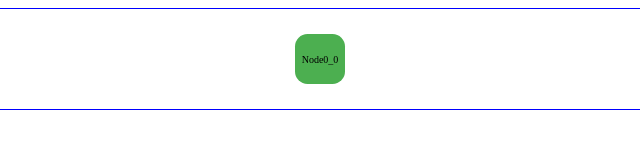
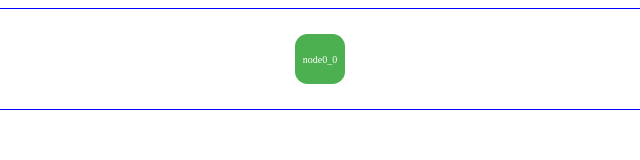
Before and after one commit to Arxcis/sigma-lab, a plain HTML site: page 200717-paste-nodes/index.html in a window 1280 px wide. Shown: the full height of the page, 320-960 px from the left. Drawn offline with Linux system fonts and the light colour scheme.

Commit message:
White node text color

```diff
--- a/200717-paste-nodes/index.html
+++ b/200717-paste-nodes/index.html
@@ -32,6 +32,8 @@
             background-color: grey;
 
             font-size: 10px;
+            color: white;
+
             display: flex;
             justify-content: center;
             align-items: center;
--- a/200717-paste-nodes/script.js
+++ b/200717-paste-nodes/script.js
@@ -128,7 +128,7 @@
     let node  = document.createElement('div');
     node.classList.add('node', 'selected');
     node.id = `node${rowid}_${colid}`;
-    node.innerHTML = `Node${rowid}_${colid}`;
+    node.innerHTML = `node${rowid}_${colid}`;
 
     node.onclick = (e) => {
         app.activeNode.classList.remove('selected');
```
